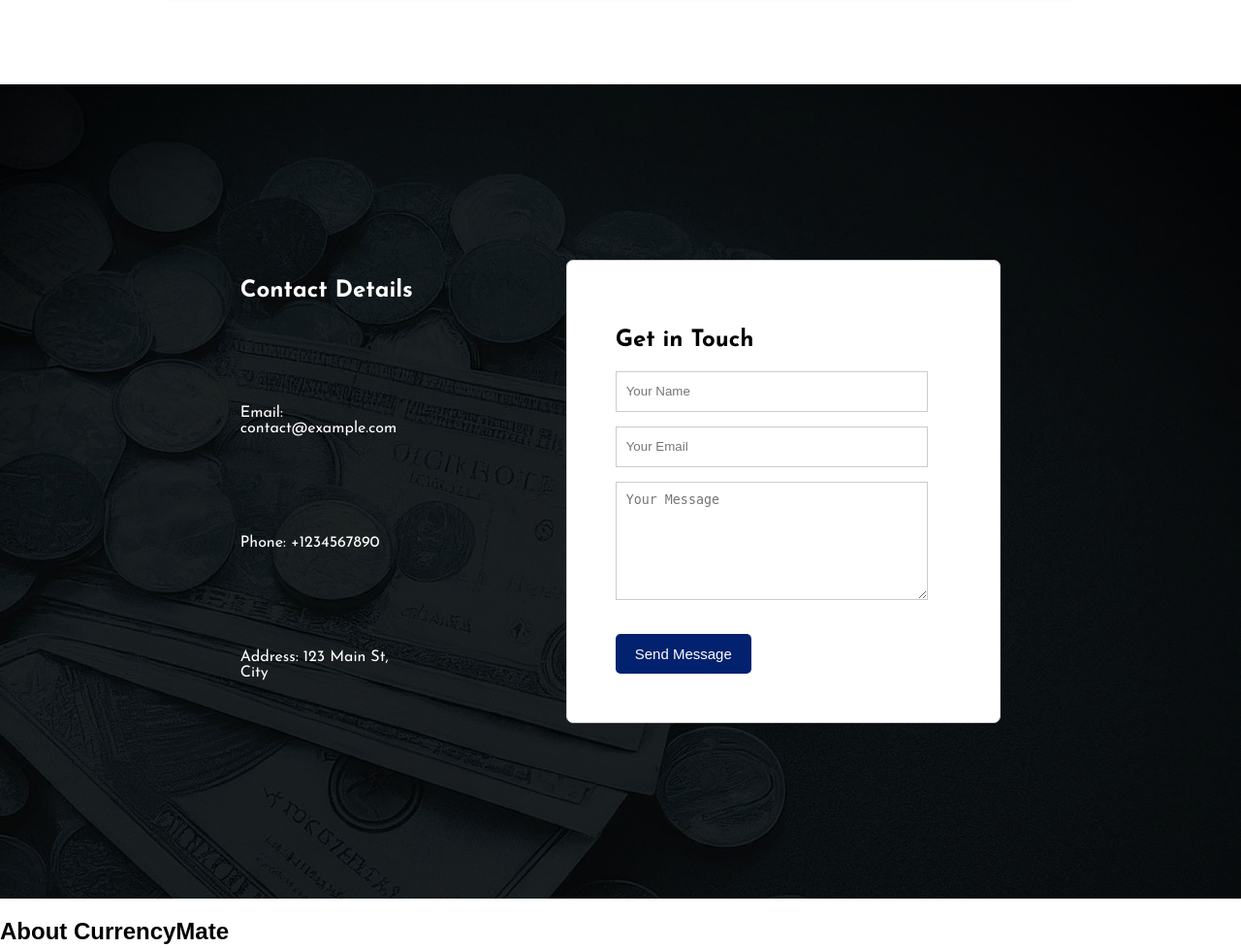
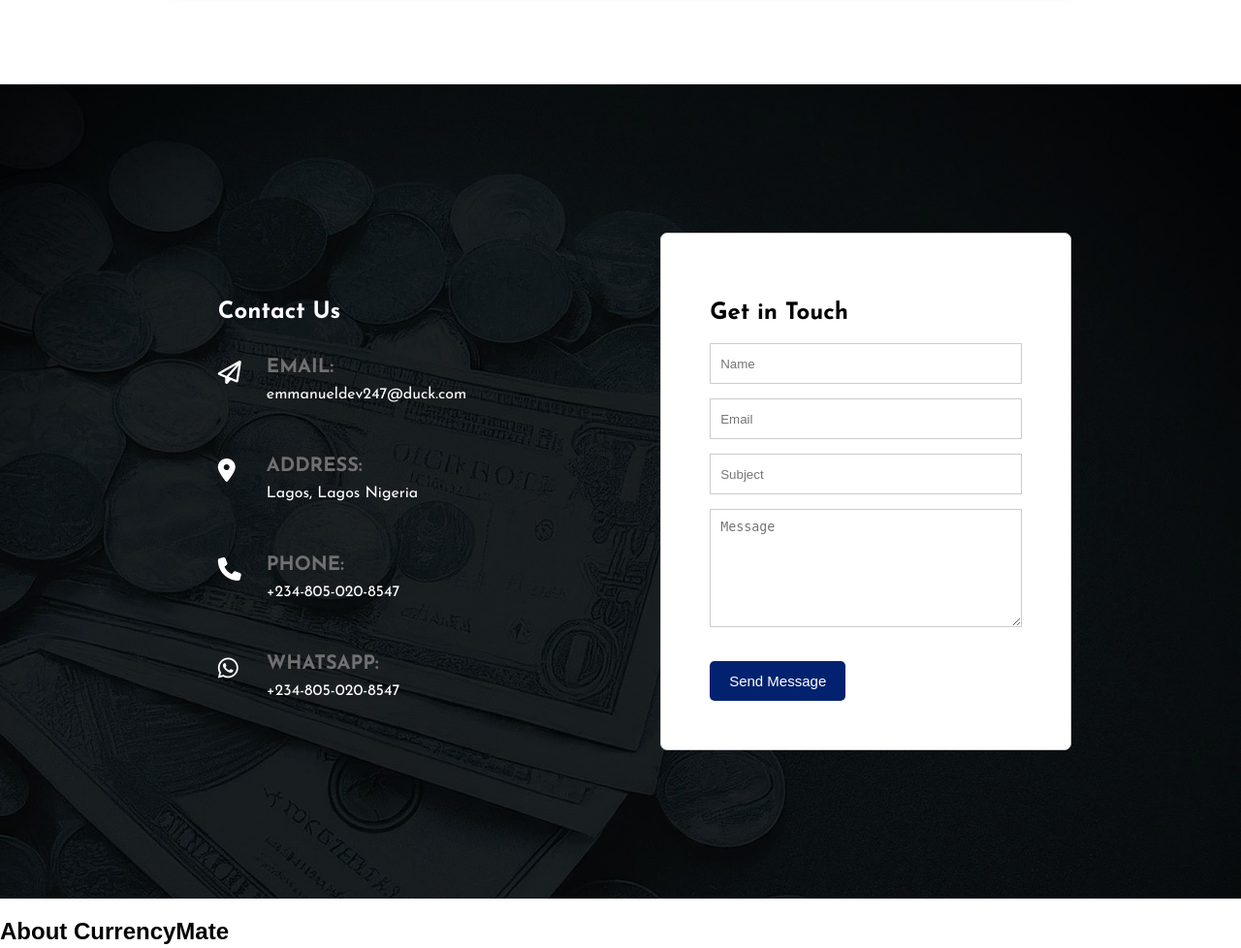
Before and after one commit to Augustinejude365/Portfolio-Project---CurrencyMate, a Flask app: page / in a window 1280 px wide. Shown: the part 424-1402 px from the top of the page at 97% size. Run offline with Flask 2, Linux system fonts and the light colour scheme.

Commit message:
added: contact us section

```diff
--- a/templates/index.html
+++ b/templates/index.html
@@ -3,10 +3,10 @@
 	<head>
 		<meta charset="UTF-8">
 		<meta name="viewport" content="width=device-width, initial-scale=1.0">
-		<title>Currency Converter</title>
+		<title>CurrencyMate | Home</title>
 		<link rel="icon" href="{{ url_for('static', filename='images/favicon.ico') }}" type="image/x-icon">
 		<link rel="shortcut icon" href="{{ url_for('static', filename='images/favicon.ico') }}" type="image/x-icon">
-
+		<link rel="stylesheet" href="https://cdnjs.cloudflare.com/ajax/libs/font-awesome/6.5.2/css/all.min.css" />
 		<link rel="stylesheet" type="text/css" href="{{ url_for('static', filename='styles/styles.css') }}">
 		<link rel="stylesheet" type="text/css" href="{{ url_for('static', filename='styles/sections.css') }}">
 	</head>
@@ -60,26 +60,44 @@
 		</div>
 
 		<div class="contact-wrapper">
-			<div class="contact-background"></div>
-			<section class="contact-section">
-				<div class="contact-container">
+			<section class="contact-container">
+				<div class="contact-us">
+					<h2>Contact Us</h2>
+					<div class="contact-details-gp">
 						<div class="contact-details">
-						<!-- Contact details here -->
-						<h2>Contact Details</h2>
-						<p>Email: contact@example.com</p>
-						<p>Phone: +1234567890</p>
-						<p>Address: 123 Main St, City</p>
+							<div class="icon-details">
+								<i class="fa-regular fa-paper-plane fa-2xl" style="color: #ffffff;"></i>
+								<span class="details">EMAIL:</span>
+								<span class="sub-details">emmanueldev247@duck.com</span>
+							</div>
+							<div class="icon-details">
+								<i class="fa-solid fa-location-dot fa-2xl" style="color: #ffffff;"></i>
+								<span class="details">ADDRESS:</span>
+								<span class="sub-details">Lagos, Lagos Nigeria</span>
+							</div>
+							<div class="icon-details">
+								<i class="fa-solid fa-phone fa-2xl" style="color: #ffffff;"></i>
+								<span class="details">PHONE:</span>
+								<span class="sub-details">+234-805-020-8547</span>
+							</div>
+							<div class="icon-details">
+								<i class="fa-brands fa-whatsapp fa-2xl" style="color: #ffffff;"></i>
+								<span class="details">WHATSAPP:</span>
+								<span class="sub-details">+234-805-020-8547</span>
+							</div>
+						</div>
+					</div>
 				</div>
 				<div class="contact-form">
 					<!-- Contact form here -->
 					<h2>Get in Touch</h2>
 					<form>
-							<input type="text" placeholder="Your Name" required>
-							<input type="email" placeholder="Your Email" required>
-							<textarea placeholder="Your Message" required></textarea>
+						<input id="sender_name" type="text" placeholder="Name" required>
+						<input id="sender_email" type="email" placeholder="Email" required>
+						<input id="sender_subject" type="text" placeholder="Subject" required>
+						<textarea id="sender_message" placeholder="Message" required></textarea>
 						<button type="submit">Send Message</button>
 					</form>
-					</div>
 				</div>
 			</section>
 		</div>
```
Lines whose indentation alone changed are shown as unchanged.
